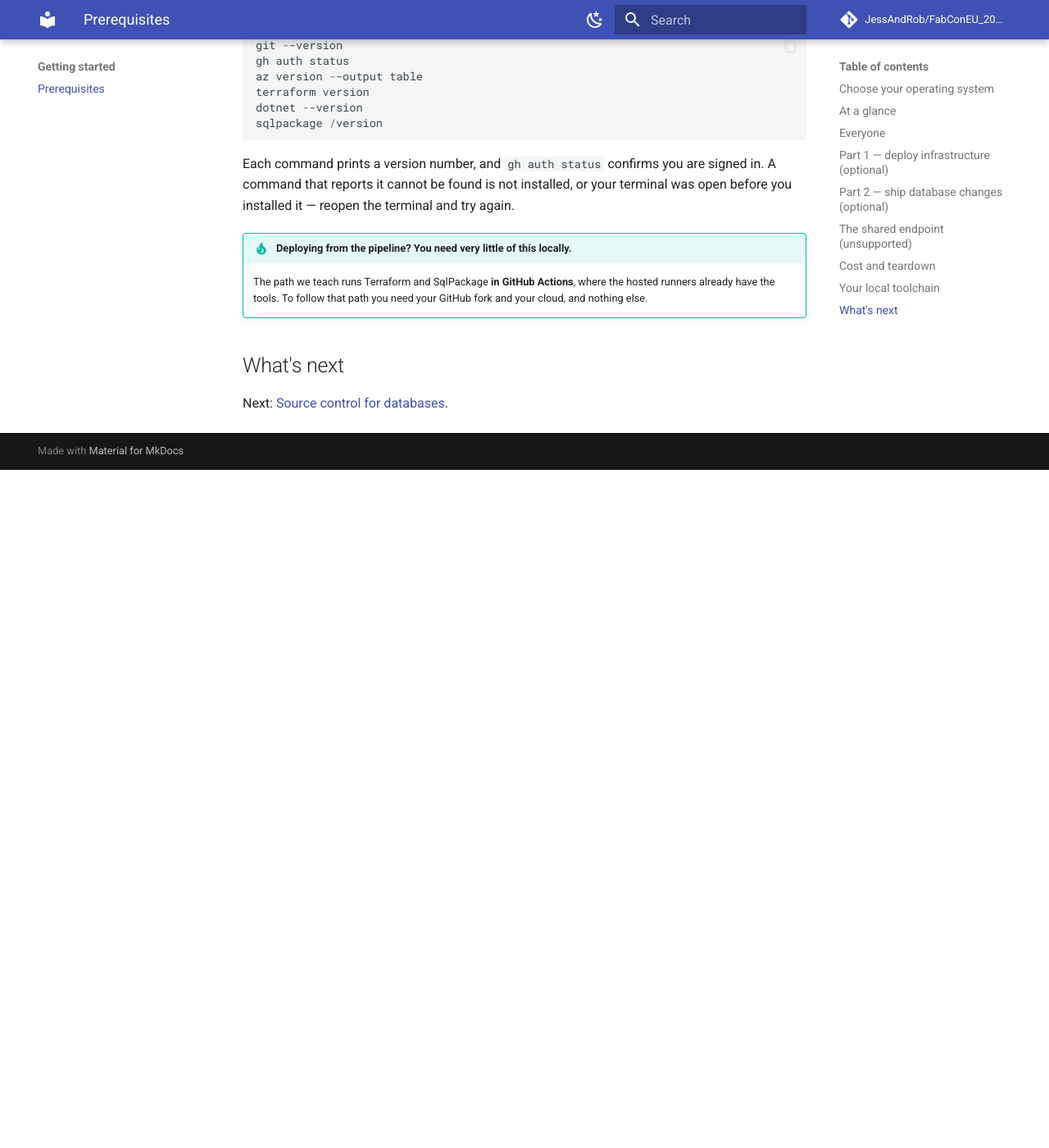
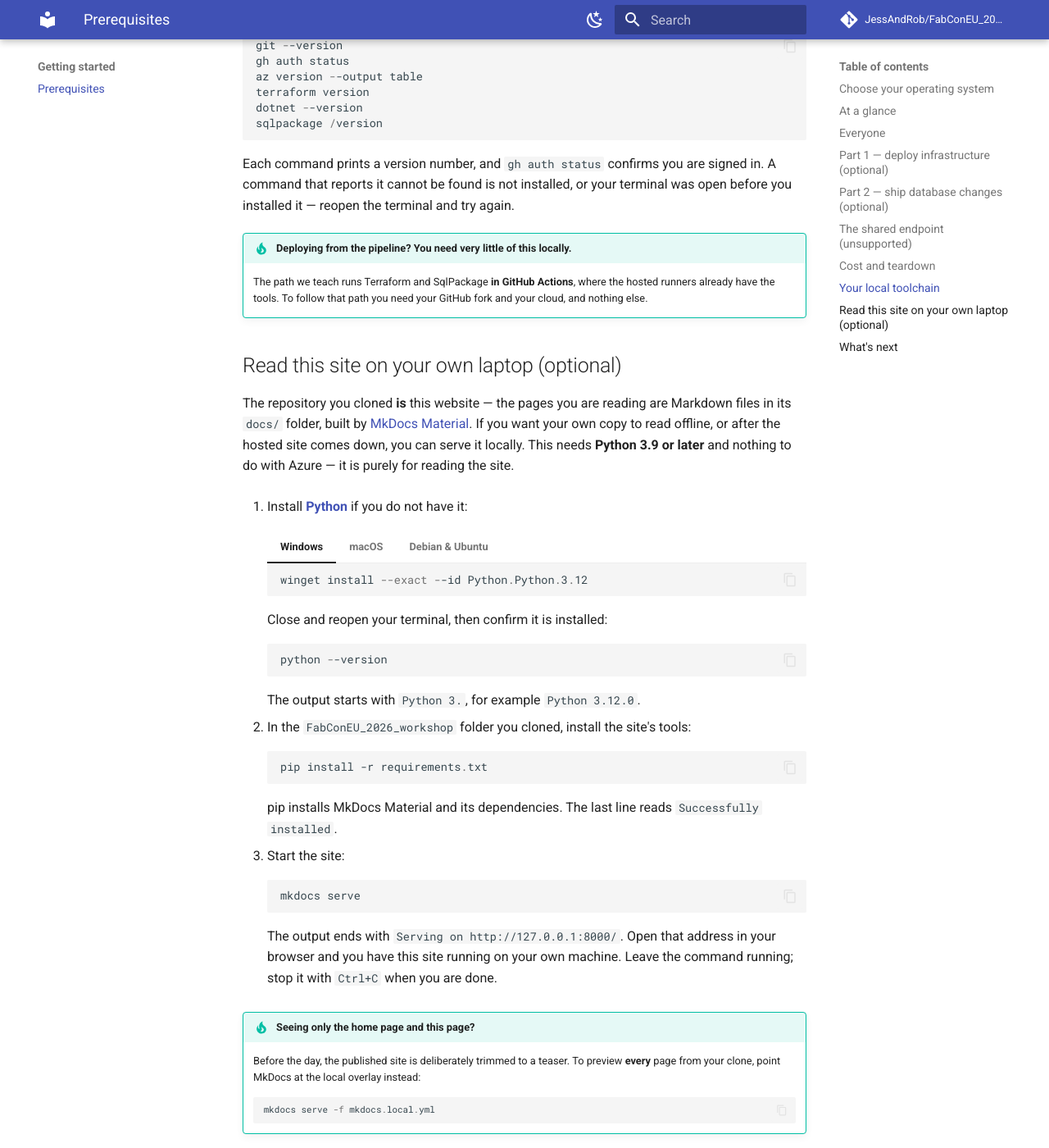
Before and after one commit to ReCyberist/FabConEU_2026_workshop, an MkDocs documentation site: the page built from docs/setup/prerequisites.md, in a window 1280 px wide and 1400 px high, scrolled down 6535 px. Shown: the whole window at 82% size. Built offline with MkDocs 1.6.1 and Material for MkDocs 9.7.7, drawn with Linux system fonts in a browser that asks for light colours; comment, search, counter and statistics services are not loaded; before the commit the page ends 7108 px from its top, so only the background shows below that.

Commit message:
docs: show attendees how to run the site locally, plus workshop-day housekeeping
Add an optional "Read this site on your own laptop" section to the
prerequisites page (Python + `pip install -r requirements.txt` +
`mkdocs serve`), in the step register, placed right after the fork/clone
step. Includes a tip pointing at `mkdocs serve -f mkdocs.local.yml` for
the full site while it's still in teaser mode. This is the first
attendee-facing home for serving the site; `mkdocs serve` previously
only lived in CONTRIBUTING.md / CLAUDE.md.

Also:
- Morning-of checklist: add a §4 item to confirm Cláudio (moderator) can
  reach the shared endpoint from the front row.
- tasks.md: add #36 — end-of-day revert of the site back to teaser mode
  (the reverse of the §2 reveal step).

Co-Authored-By: Claude Opus 4.8 <noreply@anthropic.com>

````diff
--- a/docs/setup/prerequisites.md
+++ b/docs/setup/prerequisites.md
@@ -471,6 +471,68 @@ it — reopen the terminal and try again.
     already have the tools. To follow that path you need your GitHub fork and your cloud, and
     nothing else.
 
+## Read this site on your own laptop (optional)
+
+The repository you cloned **is** this website — the pages you are reading are Markdown files in its
+`docs/` folder, built by [MkDocs Material](https://squidfunk.github.io/mkdocs-material/). If you
+want your own copy to read offline, or after the hosted site comes down, you can serve it locally.
+This needs **Python 3.9 or later** and nothing to do with Azure — it is purely for reading the
+site.
+
+1. Install **[Python](https://www.python.org/downloads/)** if you do not have it:
+
+    === "Windows"
+
+        ```powershell
+        winget install --exact --id Python.Python.3.12
+        ```
+
+    === "macOS"
+
+        ```bash
+        brew install python
+        ```
+
+    === "Debian & Ubuntu"
+
+        ```bash
+        sudo apt install python3 python3-pip python3-venv
+        ```
+
+    Close and reopen your terminal, then confirm it is installed:
+
+    ```powershell
+    python --version
+    ```
+
+    The output starts with `Python 3.`, for example `Python 3.12.0`.
+
+2. In the `FabConEU_2026_workshop` folder you cloned, install the site's tools:
+
+    ```powershell
+    pip install -r requirements.txt
+    ```
+
+    pip installs MkDocs Material and its dependencies. The last line reads `Successfully installed`.
+
+3. Start the site:
+
+    ```powershell
+    mkdocs serve
+    ```
+
+    The output ends with `Serving on http://127.0.0.1:8000/`. Open that address in your browser and
+    you have this site running on your own machine. Leave the command running; stop it with
+    `Ctrl+C` when you are done.
+
+!!! tip "Seeing only the home page and this page?"
+    Before the day, the published site is deliberately trimmed to a teaser. To preview **every**
+    page from your clone, point MkDocs at the local overlay instead:
+
+    ```powershell
+    mkdocs serve -f mkdocs.local.yml
+    ```
+
 ## What's next
 
 Next: [Source control for databases](../foundations/source-control.md).
````
Also changed, not shown: planning/morning-of-checklist.md (+3 -0 lines), planning/tasks.md (+1 -0 lines).
